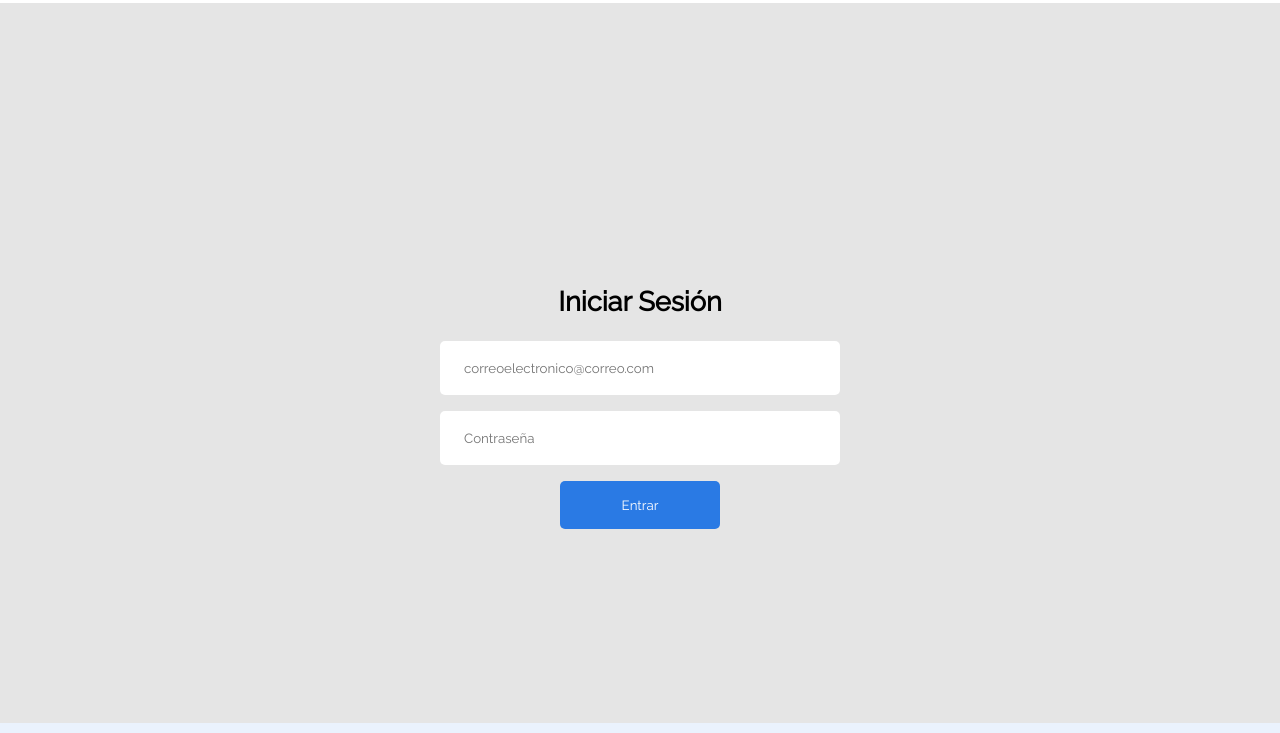
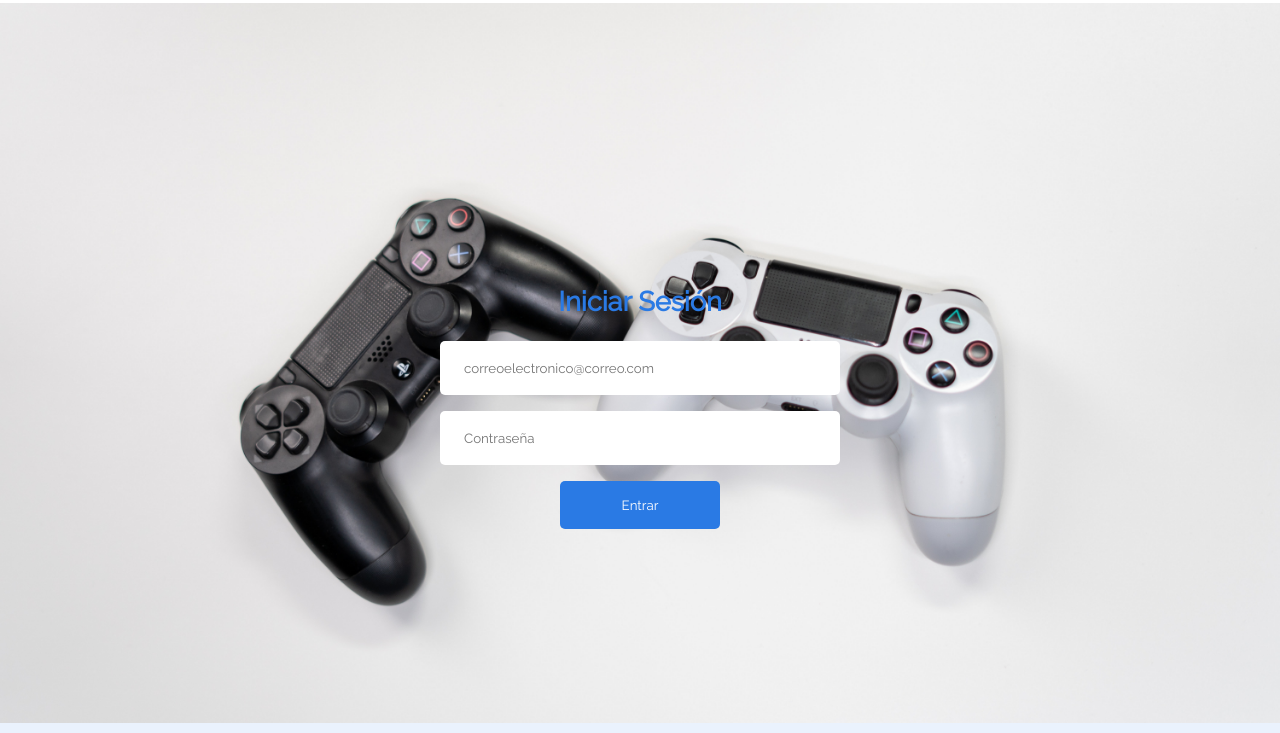
Before and after one commit to ManuVillanueva/Proyecto-4-ecommerce-ONE, a plain HTML site: page login-page.html in a window 1280 px wide. Shown: the part 67-800 px from the top of the page. Drawn offline with Linux system fonts and the light colour scheme.

Commit message:
Cambio el background de la section login

```diff
--- a/css-login/login.css
+++ b/css-login/login.css
@@ -1,13 +1,21 @@
 .login {
-  background: #E5E5E5;
+  background: url(../img/background-login.jpg);
+  background-repeat: no-repeat;
+    background-position: center;
+    background-size: cover;
+    background-attachment: fixed;
   display: flex;
   flex-direction: column;
   text-align: center;
+  justify-content: center;
+  height: 100vh;
 }
 
 .login h3 {
+  color: #2A7AE4;
   margin-top: 5em;
   margin-bottom: 1rem;
+  font-size: 1.7rem;
 }
 
 .login__form {
@@ -18,11 +26,11 @@
 }
 
 .login__form input {
-  padding: .5rem .5rem;
+  padding: 1rem .5rem;
   margin: .5rem 0;
   border-radius: 5px;
   border: none;
-  width: 13rem;
+  width: 15rem;
 }
 
 .btn__login {
```
Also changed, not shown: img/background-login.jpg (added).
